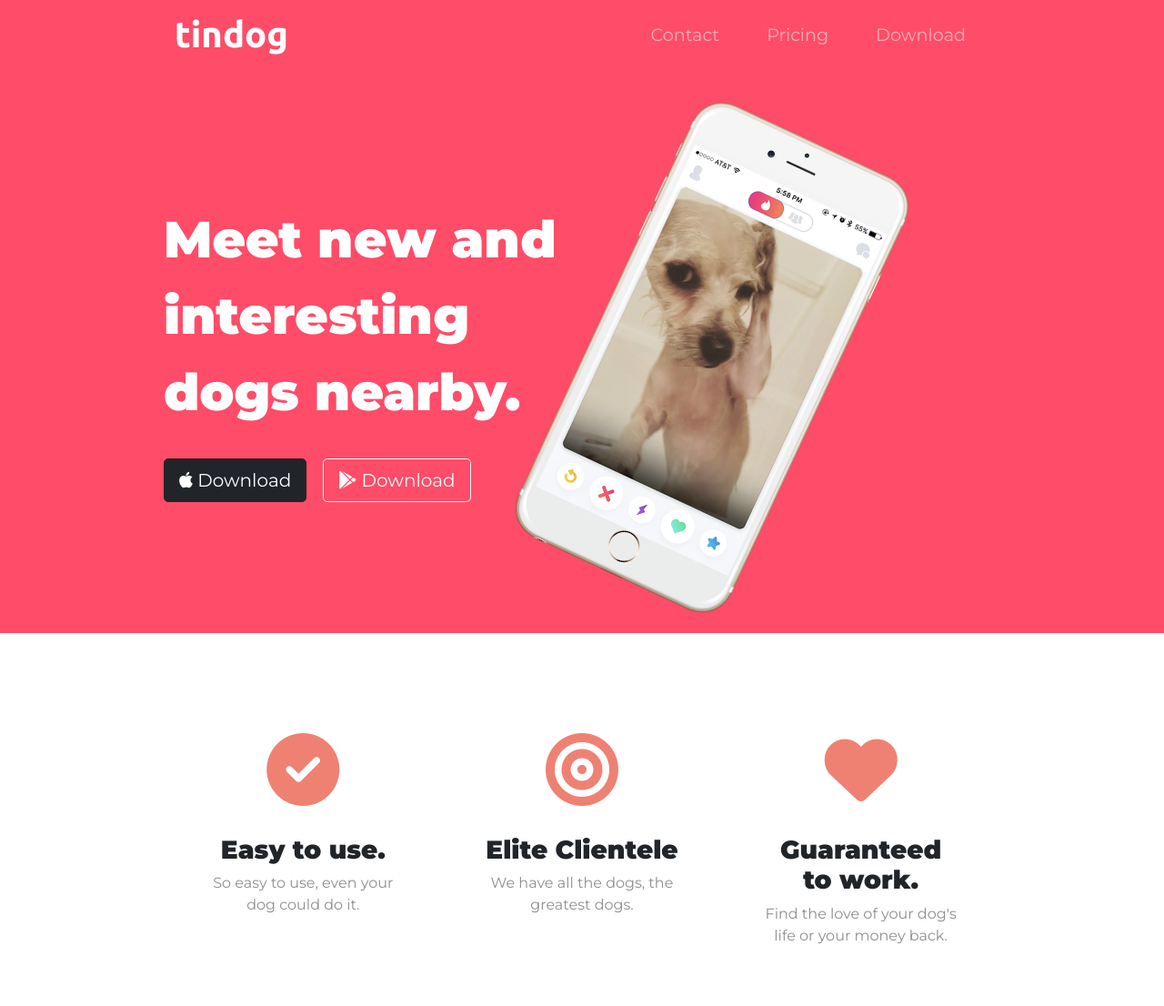
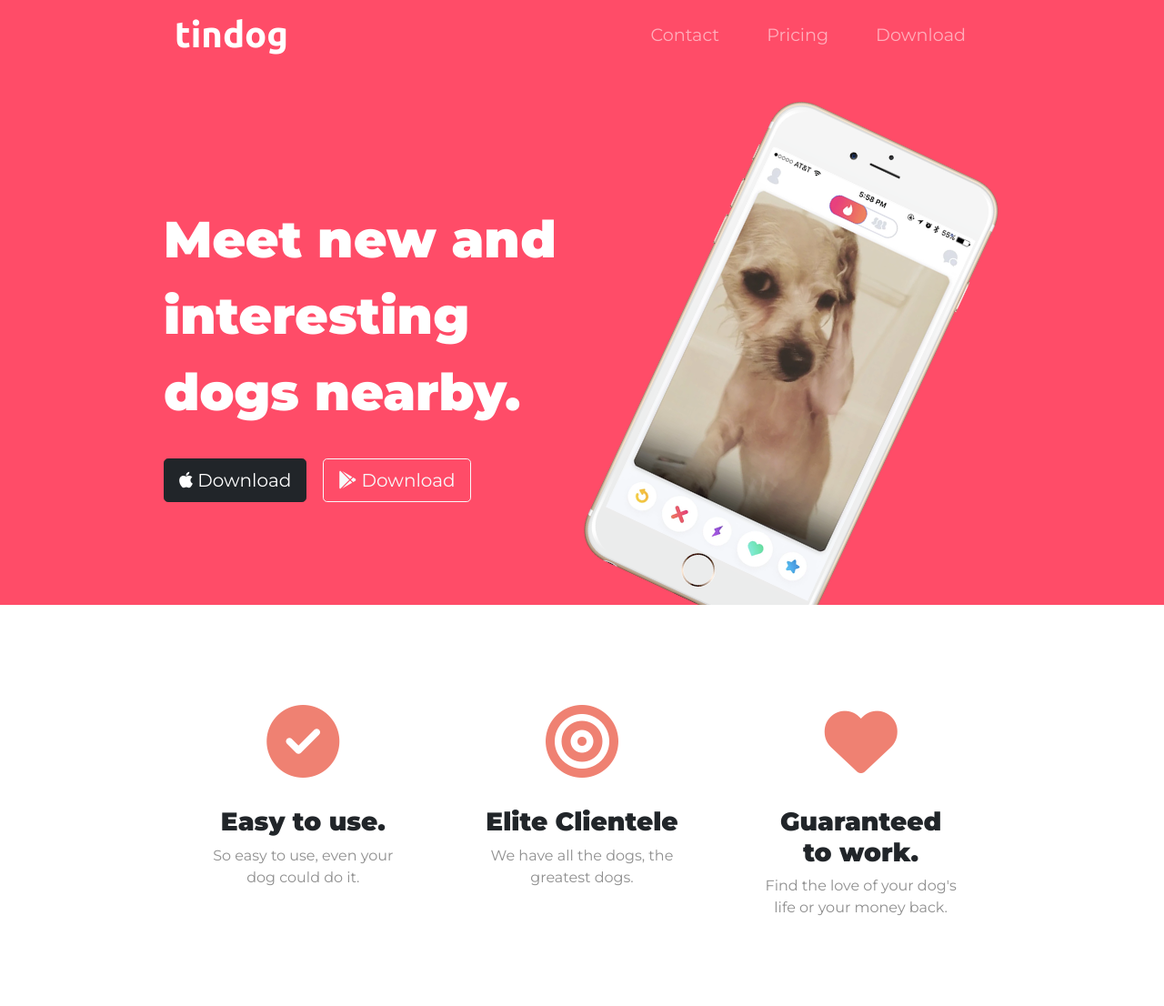
Before and after one commit to Metapandas/tindog, a plain HTML site: page index.html in a window 1280 px wide. Shown: the part 35-1141 px from the top of the page at 91% size. Drawn offline with nearby package versions, Linux system fonts and the light colour scheme.

Commit message:
changed positions to cause title image to drop below features section

```diff
--- a/css/styles.css
+++ b/css/styles.css
@@ -27,7 +27,7 @@ h3{
 
 
 .container-fluid{
-  padding: 3% 15%;
+  padding: 3% 15% 7%;
 }
 
 
@@ -39,6 +39,8 @@ h3{
   -ms-transform: rotate(25deg);
   -o-transform: rotate(25deg);
   transform: rotate(25deg);
+  position: absolute;
+  right: 20%;
 }
 
 
@@ -68,6 +70,8 @@ h3{
 
 #features{
   padding: 5% 15%;
+  background-color: #fff;
+  position: relative;
 }
 
 .feature-box{
--- a/index.html
+++ b/index.html
@@ -68,7 +68,7 @@
           <button type="button" class="btn btn-lg btn-outline-light dlButtons"><i class="fa-brands fa-google-play"></i>
             Download</button>
         </div>
-        <div class="col-lg-6">
+        <div class="col-lg-6 position-relative">
           <img class="title-image" src="images/iphone6.png" alt="iphone-mockup">
         </div>
       </div>
@@ -153,7 +153,7 @@
 
     <div class="row">
       <div class="pricing-col col-lg-4 col-md-6">
-        <div class="card">
+        <div class="card h-100">
           <div class="card-header">
             <h3>Chihuahua</h3>
           </div>
@@ -168,7 +168,7 @@
       </div>
 
       <div class="pricing-col col-lg-4 col-md-6">
-        <div class="card">
+        <div class="card h-100">
           <div class="card-header">
             <h3>Labrador</h3>
           </div>
```
